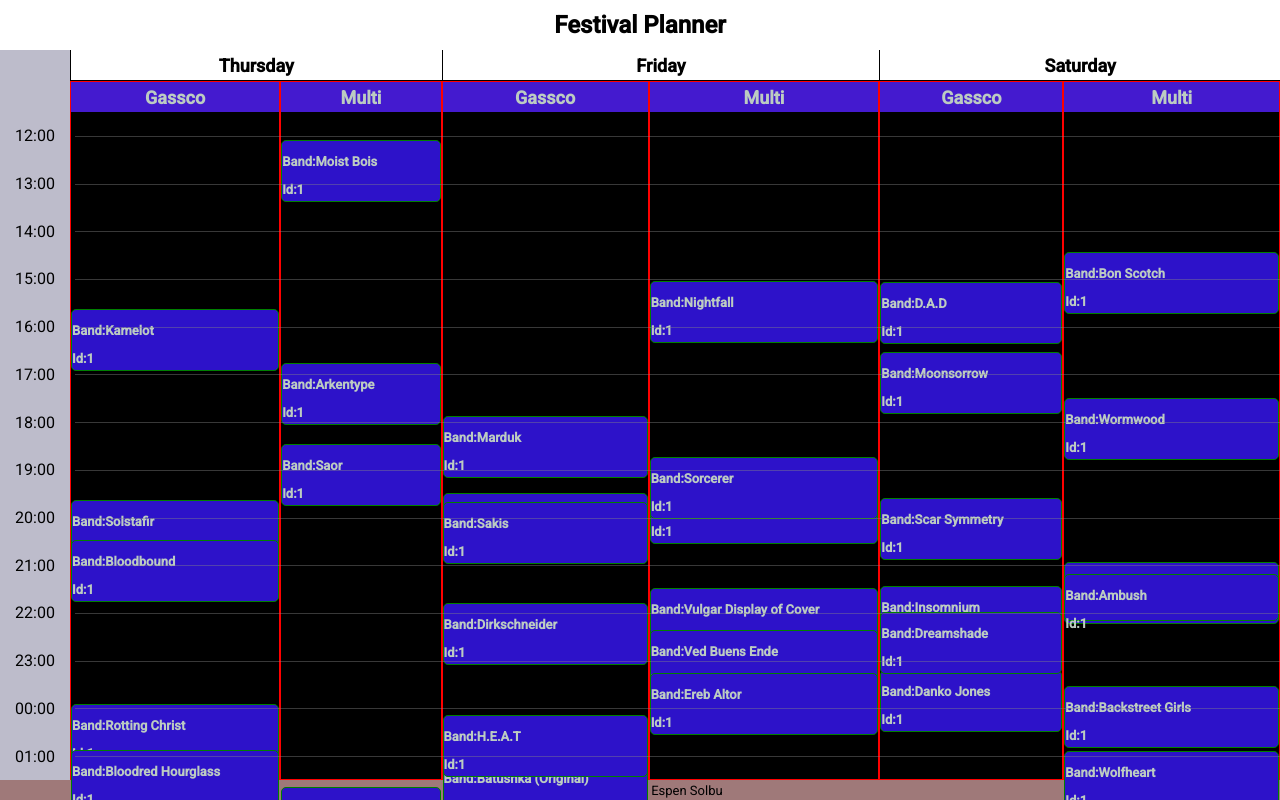
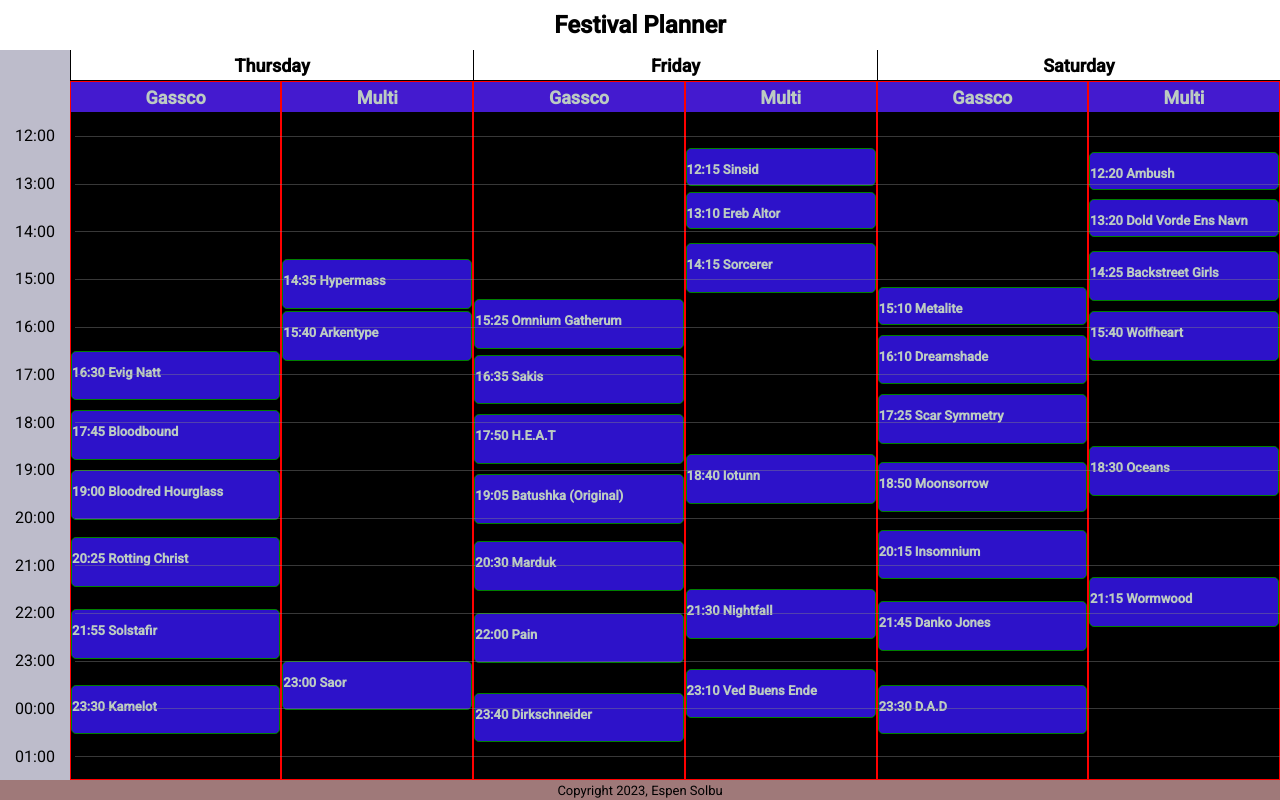
Before and after one commit to takilara/festival_planner, an Angular app: page / in a window 1280 px wide. Shown: the top 800 px of the page. Built offline with nearby package versions, Linux system fonts and the light colour scheme.

Commit message:
added placement of concerts pluss scaling of concerts

```diff
--- a/src/app/concert/concert.component.html
+++ b/src/app/concert/concert.component.html
@@ -1,7 +1,4 @@
-<div class="concertEntry" id="concert-{{concert?.id}}"
-[style.height.px]="height"
-[style.top.px]="top"
->
-    <p>Band:{{band?.name}}</p>
-    <p>Id:{{concert?.id}}</p>
+<div class="concertEntry" id="concert-{{concert?.concert?.id}}">
+    <p>{{concert!.concert!.start_time}} {{band?.name}}</p>
+    <!-- <p>Id:{{concert?.id}}</p> -->
 </div>
--- a/src/app/concert/concert.component.ts
+++ b/src/app/concert/concert.component.ts
@@ -1,6 +1,7 @@
 import { Component, Input, OnInit } from '@angular/core';
 import { Concert, Band, BandConcerts } from '../data.models';
 import { DataService } from '../data.service';
+import { ConcertElement } from '../venue/venue.component';
 
 
 @Component({
@@ -9,17 +10,30 @@
   styleUrls: ['./concert.component.scss']
 })
 export class ConcertComponent implements OnInit{
-  @Input("concert") concert?:Concert;
+  @Input("concert") concert?:ConcertElement;
+  //@Input("obj") obj?:ConcertElement;
 //  @Input("band") band?:Band;
 
+
   band?:Band;
-  height?:number=100;
+  height?:number=300;
   top:number=Math.floor(Math.random() * (500 - 0 + 1) + 0)
 
+  rescale(element:any) {
+    console.log("Rescale")
+    this.concert!.height=element.height;
+    this.concert!.top=element.top;
+    // this.marker.height = marker.height;
+    // this.marker.width = marker.width;
+    // this.marker.top = marker.top;
+    // this.marker.lineTop = marker.lineTop;
+    // this.marker.lineWidth = marker.lineWidth;
+  }
+
   ngOnInit() {
-    console.log("Placing a concert using band_id",this.concert?.band_id);
-    this.band = this.dataService.getBand(this.concert?.band_id);
-    this.height = this.concert?.duration; // TODO: dataService.getConcertHeight()
+    console.log("Placing a concert using band_id",this.concert?.concert.band_id);
+    this.band = this.dataService.getBand(this.concert?.concert.band_id);
+    this.height = this.concert?.concert.duration; // TODO: dataService.getConcertHeight()
     this.top = Math.floor(Math.random() * (500 - 0 + 1) + 0) // dataService.getConcertStart()
     //console.log("Received the following band: ", this.concert?.band);
     console.log("Received the following band from data service ", this.band);
--- a/src/app/data.service.ts
+++ b/src/app/data.service.ts
@@ -9,6 +9,9 @@
   bands:Band[]=[];
 
   public canvasWidth:number = -1;
+  public pixelsPrMinute:number = -1;
+  public firstHour:number=-1;
+  public firstHourAtPixel:number=-1;
 
   constructor() { }
 
@@ -39,18 +42,22 @@
 
 
 
-  public getBand(bandId:string|undefined) {
+  public getBand(bandId:string|undefined):Band|undefined {
     // force running of getBands first...
     this.getBands();
     console.log("Data Service asked to find band for ",bandId);
-    var theBand = undefined;
+    var theBand!:Band;
     this.bands.forEach(b=>{
       if(b.id==bandId) {
         //return b;
         theBand=b;
       }
     });
-    console.log("Data service found: ",theBand)
-    return theBand;
+    if(theBand) {
+      console.log("Data service found: ",theBand)
+      return theBand;
+    } else {
+      return undefined;
+    }
   }
 }
--- a/src/app/mock-data.ts
+++ b/src/app/mock-data.ts
@@ -85,8 +85,8 @@
     { id: "1", festival_id:"1", band_id: "26", venue_id: "2", date:"2023-05-05", start_time: "21:30", duration: 60, day:"Friday" },
     { id: "1", festival_id:"1", band_id: "27", venue_id: "2", date:"2023-05-05", start_time: "18:40", duration: 60, day:"Friday" },
     { id: "1", festival_id:"1", band_id: "28", venue_id: "2", date:"2023-05-05", start_time: "14:15", duration: 60, day:"Friday" },
-    { id: "1", festival_id:"1", band_id: "29", venue_id: "2", date:"2023-05-05", start_time: "13:10", duration: 60, day:"Friday" },
-    { id: "1", festival_id:"1", band_id: "30", venue_id: "2", date:"2023-05-05", start_time: "12:15", duration: 60, day:"Friday" },
+    { id: "1", festival_id:"1", band_id: "29", venue_id: "2", date:"2023-05-05", start_time: "13:10", duration: 45, day:"Friday" },
+    { id: "1", festival_id:"1", band_id: "30", venue_id: "2", date:"2023-05-05", start_time: "12:15", duration: 45, day:"Friday" },
     //Saturday - Gassco
     { id: "1", festival_id:"1", band_id: "31", venue_id: "1", date:"2023-05-06", start_time: "23:30", duration: 60, day:"Saturday" },
     { id: "1", festival_id:"1", band_id: "32", venue_id: "1", date:"2023-05-06", start_time: "21:45", duration: 60, day:"Saturday" },
--- a/src/app/time/time.component.ts
+++ b/src/app/time/time.component.ts
@@ -57,8 +57,14 @@
     //console.log("Content Height: ",this.contentHeight);
     var firstAndLast = this.dataService.getFirstAndLastHourForAFestivalDay("1","2023-05-04"); // need to wrap this or something, maybe allow service to determine shown days
     this.spacing = this.contentHeight/firstAndLast.hours;
+    let minutes=firstAndLast.hours*60;
+    let pixelsPrMinute = this.contentHeight/minutes;
+    console.log("Calculated pixel pr minute: ", pixelsPrMinute);
+    this.dataService.pixelsPrMinute = pixelsPrMinute;
+    this.dataService.firstHourAtPixel = this.spacing/2;
 
     let theHour = firstAndLast.firstHour;
+    this.dataService.firstHour = theHour;
     //this.markers=[];
     if(this.markers.length==0) {
       for(let i = 0; i< firstAndLast.hours; i++)
--- a/src/app/venue/venue.component.html
+++ b/src/app/venue/venue.component.html
@@ -2,8 +2,10 @@
     <div class="header">{{venueName?.name}}</div>
     <div class="concerts" id="venue-{{venueName}}-{{dayOfWeek}}" #venue>
         <app-concert
-         *ngFor="let concert of concerts"
+         *ngFor="let concert of concertElements"
          [concert]='concert'
+         [style.height.px]="concert.height"
+         [style.top.px]="concert.top"
         ></app-concert>
     </div>
 </div>
--- a/src/app/venue/venue.component.ts
+++ b/src/app/venue/venue.component.ts
@@ -1,20 +1,31 @@
-import { Component,Input, OnInit } from '@angular/core';
+import { AfterViewInit, Component,Input, OnInit, ViewChildren, QueryList, HostListener } from '@angular/core';
 import { Band, Concert, Venue, BandConcerts } from '../data.models';
 import { DataService } from '../data.service';
+import { ConcertComponent } from '../concert/concert.component';
+
+export interface ConcertElement {
+  band: Band;
+  concert: Concert;
+  top: number;
+  height: number;
+};
 
 @Component({
   selector: 'app-venue',
   templateUrl: './venue.component.html',
   styleUrls: ['./venue.component.scss']
 })
-
-
-
-export class VenueComponent implements OnInit {
+export class VenueComponent implements OnInit, AfterViewInit{
 
   @Input("venueName") venueName?:Venue;
   @Input("dayOfWeek") dayOfWeek = "";
   //@Input("concerts") concerts = [];
+
+  @ViewChildren(ConcertComponent) viewChildren!: QueryList<ConcertComponent>;
+
+  //height?:number=200;
+  top:number=Math.floor(Math.random() * (500 - 0 + 1) + 0)
+  pixelsPrMinute:number = -1;
 
   test:string[] = [];
   myId:string="";
@@ -22,6 +33,9 @@
   venues:Venue[] = [];
   concerts:Concert[] = [];
   myConcerts:BandConcerts[] = [];
+
+  concertElements:ConcertElement[]=[];
+
   bands:Band[] = [];
 
   getVenues(): void {
@@ -34,17 +48,51 @@
 
   getConcerts(): void {
     var concerts = this.dataService.getConcerts();
+    this.pixelsPrMinute = this.dataService.pixelsPrMinute;
+
+
     concerts.forEach(c=>{
       //console.log("Id: ",v.id, "Name:",v.name);
       if(c.venue_id==this.venueName?.id && c.day==this.dayOfWeek) {
         console.log(this.venueName?.name + " will handle concert ",c);
-        let band = this.dataService.getBand(c.band_id);
+        let band:Band = this.dataService.getBand(c.band_id)!;
         this.concerts.push(c);
         this.myConcerts.push({concert:c, band:band});
+        let a = c.start_time!.split(":")
+        let minutesFromFirst = (parseInt(a[0])-this.dataService.firstHour)*60+parseInt(a[1]);
+
+
+
+        this.concertElements.push(
+          {
+            band:band,
+            concert:c,
+            height: c.duration*this.pixelsPrMinute,
+            top: (minutesFromFirst*this.pixelsPrMinute) + this.dataService.firstHourAtPixel
+            //top:0
+          }
+        );
+
       }
     });
   };
 
+
+  recalculate() {
+    let i = 0;
+      this.viewChildren.forEach(c=> {
+        this.pixelsPrMinute = this.dataService.pixelsPrMinute;
+        let a = c.concert!.concert.start_time!.split(":")
+        let minutesFromFirst = (parseInt(a[0])-this.dataService.firstHour)*60+parseInt(a[1]);
+        let element = {
+               "height":c.concert!.concert.duration*this.pixelsPrMinute,
+               "top":(minutesFromFirst*this.pixelsPrMinute) + this.dataService.firstHourAtPixel
+               //"width": this.contentWidth
+             }
+        c.rescale(element);
+        i += 1;
+      });
+  }
 
   constructor(private dataService: DataService) {
     this.test = ["a","b"];
@@ -55,12 +103,27 @@
     console.log("Venue started up", this.myId);
     console.log("Populating venues...");
     this.getVenues();
-    this.getConcerts();
+
     //console.log(this.venues);
 
     // loop through concerts, place them if they are in our venue, and our day of week
   }
 
+  ngAfterViewInit(): void {
+    setTimeout(() => this.getConcerts(),500);
+    //this.getConcerts();
+    console.log("PixelsPrMinute",this.pixelsPrMinute);
+
+  }
+
+  @HostListener('window:resize', ['$event'])
+  onResize(event:Event) {
+    //console.log(window.innerWidth);
+    this.recalculate();
+  }
+
+
+
 }
 
 //console.log("Venue started up", this.venueName)
--- a/src/styles.scss
+++ b/src/styles.scss
@@ -82,7 +82,12 @@
 
 
 app-concert {
-    //position: absolute;
+    position: absolute;
+
+    background-color: rgb(45, 18, 201);
+    border: 1px solid green;
+    border-radius: 5px;
+    width:99%;
     //position: relative;
     //background-color: rgb(45, 18, 201);
     //display:block;
@@ -96,6 +101,7 @@
 
 .venue-component { // works
     //background-color: rgb(41, 207, 26);
+    position: relative;
     background-color: $background-color-venues;
     display: flex;
     flex-direction: column;
@@ -108,10 +114,10 @@
 
 .concertEntry {
     // TODO: Move this to the app-concert
-    position: relative;
-    background-color: rgb(45, 18, 201);
-    border: 1px solid green;
-    border-radius: 5px;
+    // position: relative;
+    // background-color: rgb(45, 18, 201);
+    // border: 1px solid green;
+    // border-radius: 5px;
 }
 
 
@@ -299,6 +305,7 @@
 
 .venue-component .concerts {
     // works, this seem to define the
+    position: relative;
     //background-color: $background-color-venues;
     //color:rgb(188, 203, 194);
     //display: flex;
```
